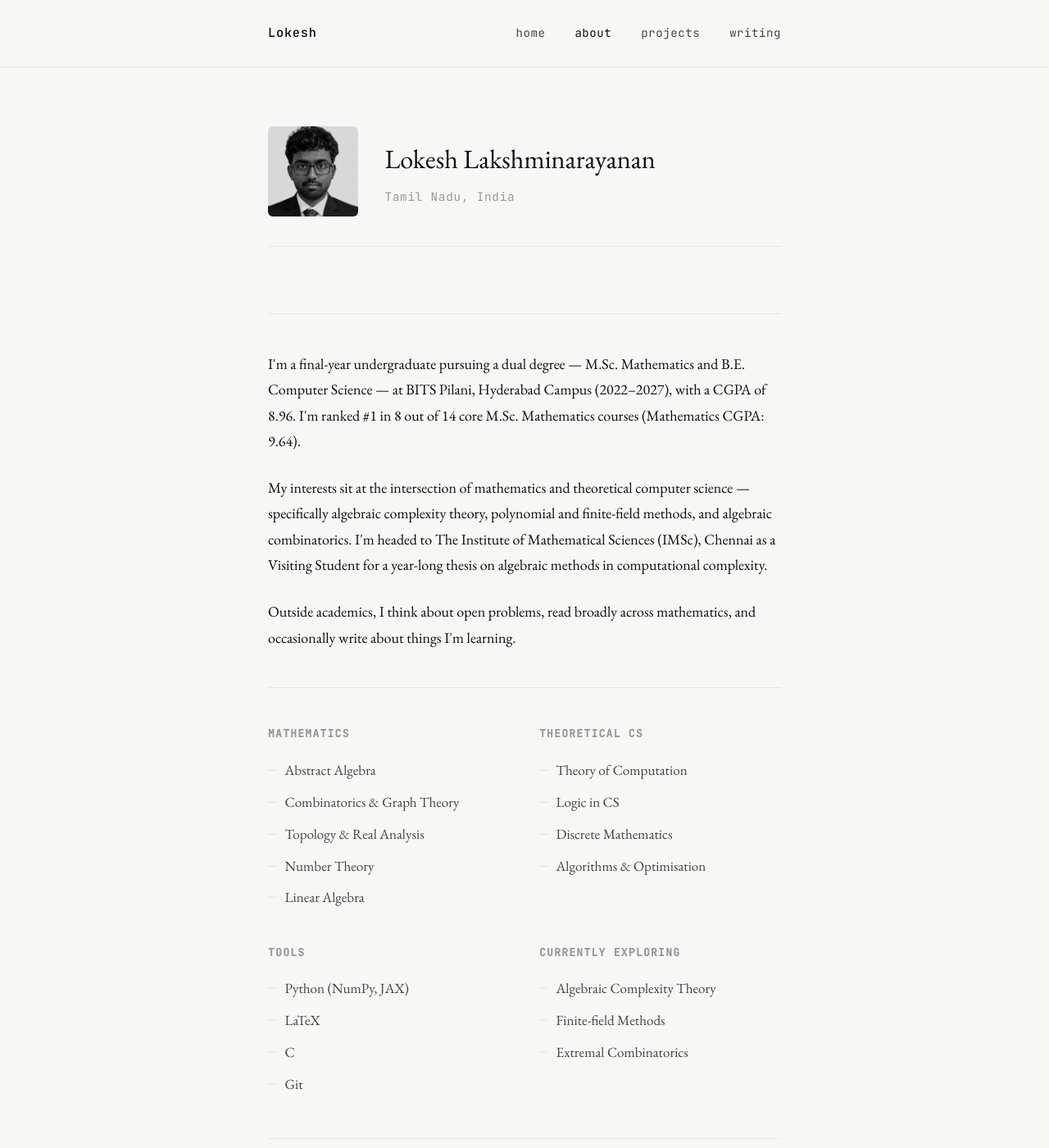
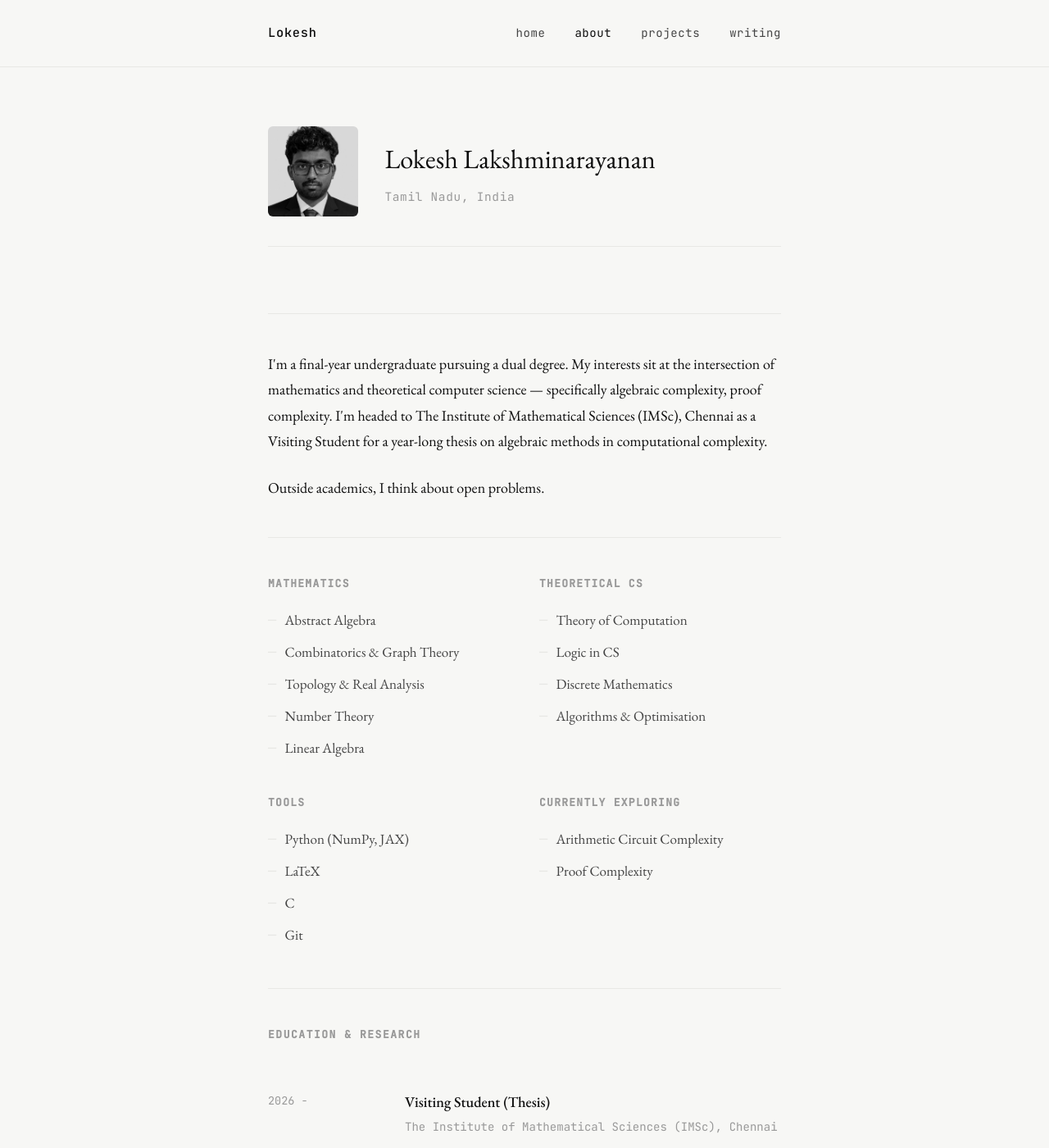
Before and after one commit to Lokesh-bitshyd22/Lokesh-bitshyd22.github.io, a Jekyll site: the page built from about.md, in a window 1280 px wide and 1400 px high. Shown: the whole window at 82% size. Built offline with Jekyll 4.4.1, drawn with Linux system fonts in a browser that asks for light colours.

Commit message:
Update about.md

```diff
--- a/about.md
+++ b/about.md
@@ -16,19 +16,13 @@ permalink: /about/
 
 <div class="about-body">
   <p>
-    I'm a final-year undergraduate pursuing a dual degree — M.Sc. Mathematics and B.E. Computer
-    Science — at BITS Pilani, Hyderabad Campus (2022–2027), with a CGPA of 8.96.
-    I'm ranked #1 in 8 out of 14 core M.Sc. Mathematics courses (Mathematics CGPA: 9.64).
-  </p>
-  <p>
+    I'm a final-year undergraduate pursuing a dual degree.
     My interests sit at the intersection of mathematics and theoretical computer science —
-    specifically algebraic complexity theory, polynomial and finite-field methods, and
-    algebraic combinatorics. I'm headed to The Institute of Mathematical Sciences (IMSc), Chennai
+    specifically algebraic complexity, proof complexity. I'm headed to The Institute of Mathematical Sciences (IMSc), Chennai
     as a Visiting Student for a year-long thesis on algebraic methods in computational complexity.
   </p>
   <p>
-    Outside academics, I think about open problems, read broadly across mathematics, and
-    occasionally write about things I'm learning.
+    Outside academics, I think about open problems.
   </p>
 </div>
 
@@ -64,9 +58,8 @@ permalink: /about/
   <div class="skill-group">
     <h3>Currently Exploring</h3>
     <ul>
-      <li>Algebraic Complexity Theory</li>
-      <li>Finite-field Methods</li>
-      <li>Extremal Combinatorics</li>
+      <li>Arithmetic Circuit Complexity</li>
+      <li>Proof Complexity</li>
     </ul>
   </div>
 </div>
```
